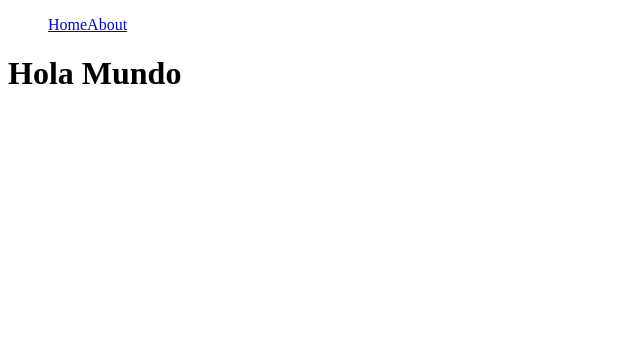
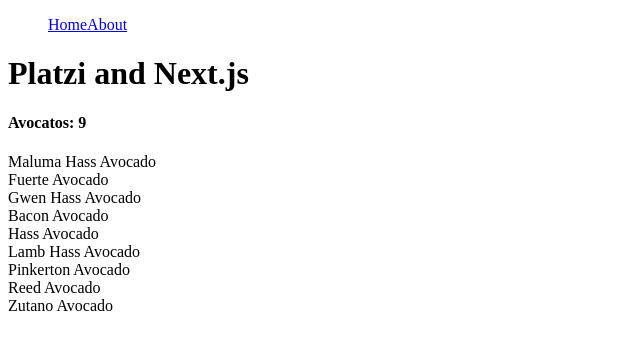
Before and after one commit to Veronelli/next-course, a Next.js app: page / in a window 1280 px wide. Shown: the top 350 px of the page, without its empty margins (0-640 px from the left). Built offline with nearby package versions, Linux system fonts and the light colour scheme.

Commit message:
implement api

```diff
--- a/package.json
+++ b/package.json
@@ -4,7 +4,7 @@
   "description": "",
   "main": "index.js",
   "scripts": {
-    "dev": "next",
+    "dev": "NODE_OPTIONS='--inspect' next",
     "build": "next build",
     "start": "next start"
   },
--- /dev/null
+++ b/pages/api/avo/[id].ts
@@ -0,0 +1,13 @@
+import { IncomingMessage, ServerResponse } from "http";
+import DB from "@database"
+import type { NextApiRequest, NextApiResponse } from "next";
+
+export default async function allAvos(
+    request: NextApiRequest,
+    response: NextApiRequest){
+        const idAvo = request.query.id;
+
+        const db = new DB();
+        const entryAvo = await db.getById(idAvo as string);
+        response.status(200).json({ entryAvo});
+}
--- a/pages/index.js
+++ /dev/null
@@ -1,12 +0,0 @@
-import React from "react";
-import { Navbar } from "../components/Navbar/Navbar";
-
-const Home = () =>{
-	return(
-		<div>
-			<Navbar/>
-			<h1>Hola Mundo</h1>
-		</div>
-	)
-}
-export default Home;
--- /dev/null
+++ b/pages/index.tsx
@@ -0,0 +1,30 @@
+import React, { useEffect, useState } from "react";
+import { Navbar } from "../components/Navbar/Navbar";
+
+const Home = () =>{
+	const [productList, setProductList] = useState([]);
+	const [length, setLength] = useState(0);
+	useEffect(()=>{
+		window.fetch('/api/avo')
+		.then(res=>res.json())
+		.then(({data, length}) =>{
+			setProductList(data);
+			setLength(length)
+		})
+	},[]);
+	console.log(productList)
+	return(
+		<div>
+			<Navbar/>
+			<h1>Platzi and Next.js</h1>
+			<h4>Avocatos: {length}</h4>
+			{productList.map(product=>{
+				return (
+				<div>
+					{product.name}
+				</div>)
+			})}
+		</div>
+	)
+}
+export default Home;
--- a/tsconfig.json
+++ b/tsconfig.json
@@ -24,7 +24,7 @@
     "next-env.d.ts",
     "**/*.ts",
     "**/*.tsx"
-  ],
+, "pages/product/[id].js"  ],
   "exclude": [
     "node_modules"
   ]
```
Also changed, not shown: pages/product/[id].tsx (renamed from pages/product/[id].js).
